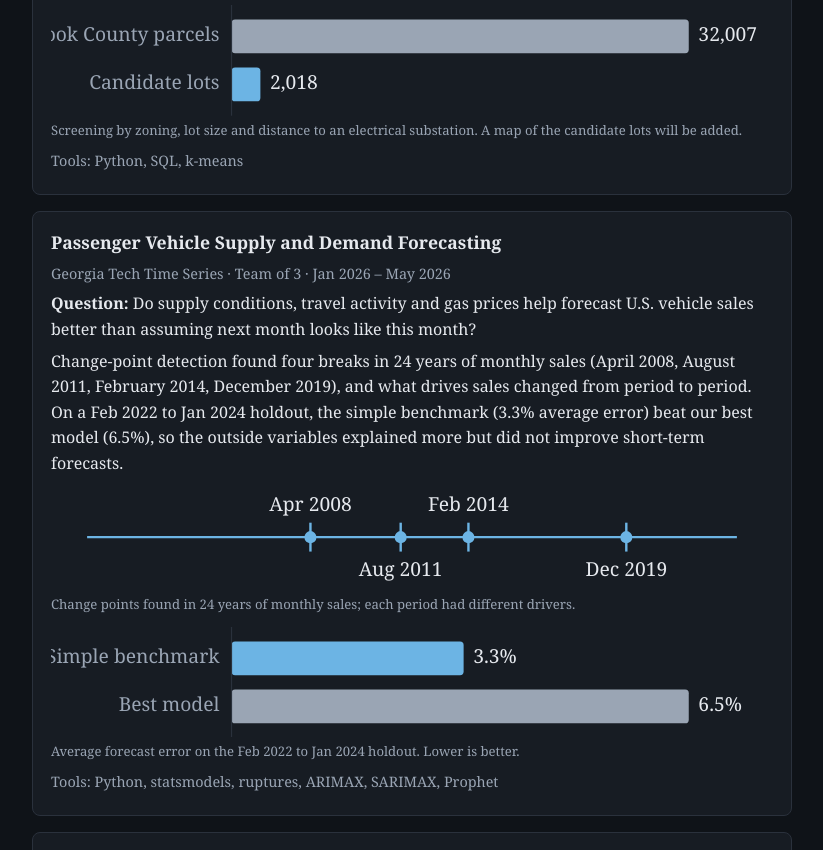
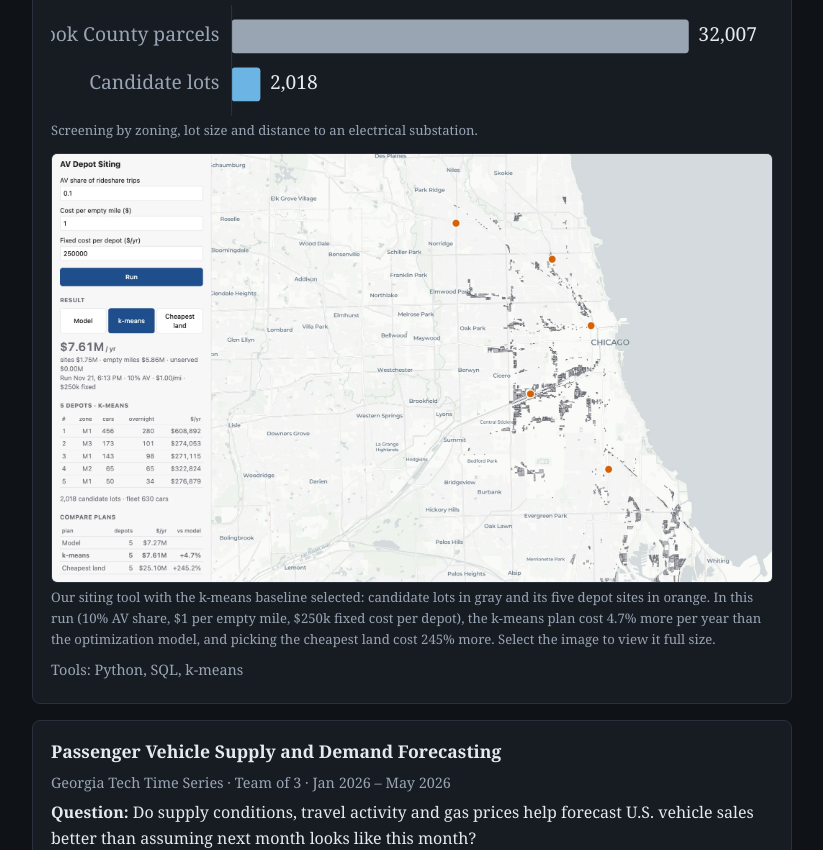
Before and after one commit to ani-s77/ani-s77.github.io, a plain HTML site: page school-projects.html in a window 1280 px wide. Shown: the part 660-1510 px from the top of the page, without its empty margins (228-1051 px from the left). Drawn offline with Linux system fonts and the light colour scheme.

Commit message:
Add depot siting tool screenshot to the depot project
Co-Authored-By: Claude Opus 5.5 <noreply@anthropic.com>

```diff
--- a/school-projects.html
+++ b/school-projects.html
@@ -32,8 +32,8 @@
         <p class="meta">Georgia Tech Data and Visual Analytics &middot; Team of 4 &middot; Aug 2026 &ndash; present</p>
         <p><strong>Question:</strong> Where should self-driving taxi depots go in Chicago to keep land and empty-driving costs down while meeting rider demand?</p>
         <p>We screened 32,007 Cook County parcels down to 2,018 candidate lots by zoning, size and distance to an electrical substation, using Chicago rideshare trips as the demand data. I helped design the evaluation (a cost sensitivity sweep, with sites chosen on 2024 trips and tested on 2025 trips) and built a k-means baseline to check whether the optimization beats simple clustering. We present it at the course's final poster session.</p>
-        <figure class="figure"><svg viewBox="0 0 600 92" role="img" aria-label="Parcels screened to candidate depot lots"><title>Parcels screened to candidate depot lots</title><text class="lbl" x="140" y="30.0" text-anchor="end">Cook County parcels</text><rect class="bar" x="150" y="12" width="380.0" height="28" rx="3"/><text class="val" x="538.0" y="30.0">32,007</text><text class="lbl" x="140" y="70.0" text-anchor="end">Candidate lots</text><rect class="bar-hi" x="150" y="52" width="24.0" height="28" rx="3"/><text class="val" x="182.0" y="70.0">2,018</text><line class="ax" x1="150" x2="150" y1="0" y2="92"/></svg><figcaption>Screening by zoning, lot size and distance to an electrical substation. A map of the candidate lots will be added.</figcaption></figure>
-        <!-- TODO: add candidate depot map image here, e.g. <figure class="figure"><img src="img/depot-map.png" alt="..."><figcaption>...</figcaption></figure> -->
+        <figure class="figure"><svg viewBox="0 0 600 92" role="img" aria-label="Parcels screened to candidate depot lots"><title>Parcels screened to candidate depot lots</title><text class="lbl" x="140" y="30.0" text-anchor="end">Cook County parcels</text><rect class="bar" x="150" y="12" width="380.0" height="28" rx="3"/><text class="val" x="538.0" y="30.0">32,007</text><text class="lbl" x="140" y="70.0" text-anchor="end">Candidate lots</text><rect class="bar-hi" x="150" y="52" width="24.0" height="28" rx="3"/><text class="val" x="182.0" y="70.0">2,018</text><line class="ax" x1="150" x2="150" y1="0" y2="92"/></svg><figcaption>Screening by zoning, lot size and distance to an electrical substation.</figcaption></figure>
+        <figure class="figure shot"><a href="img/depot-siting-tool.webp"><img src="img/depot-siting-tool.webp" alt="Depot siting tool showing candidate lots across Chicago in gray, five k-means depot sites in orange, and a cost comparison of the model, k-means and cheapest-land plans" loading="lazy"></a><figcaption>Our siting tool with the k-means baseline selected: candidate lots in gray and its five depot sites in orange. In this run (10% AV share, $1 per empty mile, $250k fixed cost per depot), the k-means plan cost 4.7% more per year than the optimization model, and picking the cheapest land cost 245% more. Select the image to view it full size.</figcaption></figure>
         <p class="tools">Tools: Python, SQL, k-means</p>
       </article>
 
```
Also changed, not shown: img/depot-siting-tool.webp (added).
